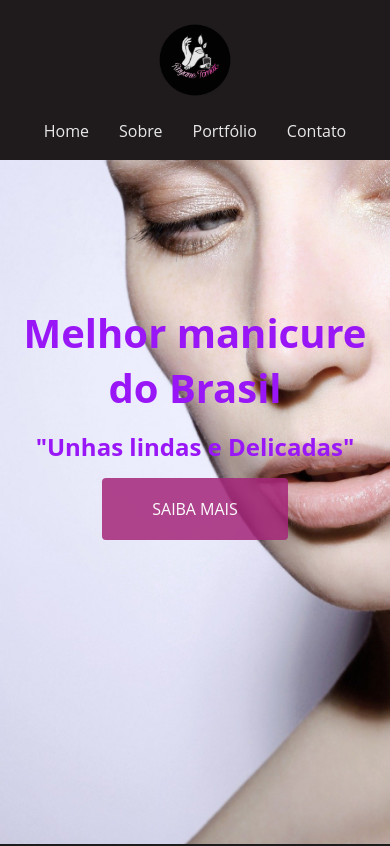
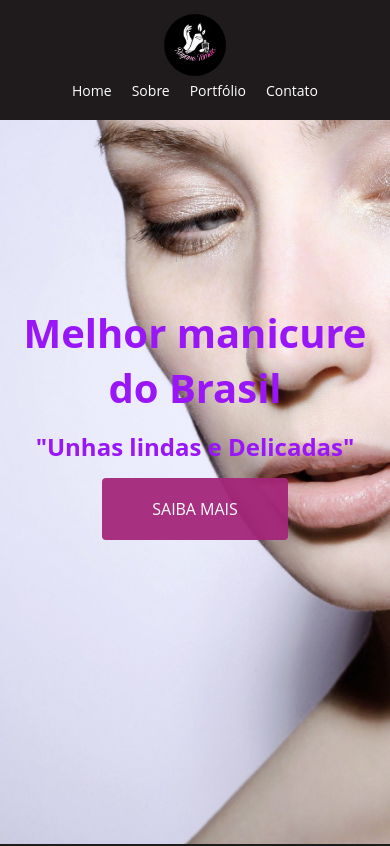
Before and after one commit to giulia05tomaz/Rayane-Manicure, a plain HTML site: page index.html in a window 390 px wide. Shown: the top 846 px of the page. Drawn offline with Linux system fonts and the light colour scheme.

Commit message:
Modificações Finais
deixando menu fixo

```diff
--- a/css/styles.css
+++ b/css/styles.css
@@ -16,7 +16,7 @@ nav,ul{
 a{
     text-decoration: none;
     cursor: pointer;
-    opacity: 0.9;
+
 }
 
 a:hover{
@@ -40,12 +40,21 @@ header{
 }
 
 header img{
-    width: 80px;
+    width: 70px;
 }
 
 header nav{
     display: flex;
+
 }
+
+header{
+    display: flex;
+    position: fixed;
+    height: 70px;
+}
+
+
 
 header li a{
     color: #fff;
@@ -66,14 +75,22 @@ header li:last-child{
     margin-right: 0;
 }
 
+
 @media (max-width: 700px){
     header {
-        height: 160px;
+        height: 120px;
         flex-direction: column;
     }
 
     header img{
-        margin-bottom: 15px;
+        margin-top: -10px;
+
+    }
+
+    header li {
+        font-size: 14px;
+        margin-top: -15px;
+        margin-left: 5px;
     }
 }
 
@@ -120,7 +137,7 @@ header li:last-child{
     }
 }
 
-/*CONHEÇA O HOTEL*/
+/*SOBRE MIM*/
 
 .conheca-meu-trabalho{
     background-color: #1d1c1c;
@@ -349,11 +366,11 @@ footer ul li:last-child{
 }
 
 footer ul li a{
-    color: #174f42;
+    color: #fe92da;
     font-size: 2rem;
 }
 
 footer p{
     text-align: center;
-    color: #174f42;
+    color: #fe92da;
 }
--- a/index.html
+++ b/index.html
@@ -1,6 +1,6 @@
 <!DOCTYPE html>
 
-<html>
+<html lang="pt">
     <head>
     <meta charset="utf-8">
     <meta name="viewport" content="width=device-width, initial-scale=1.0">
@@ -18,10 +18,11 @@
             <a href="#"><img src="img/logo-ray.png" alt="Hotel Paraíso" /></a>
 
             <nav>
-                <li><a href="">Home</a></li>
-                <li><a href="">Sobre</a></li>
-                <li><a href="">Portfólio</a></li>
-                <li><a href="">Contato</a></li>
+
+                <li><a href="index.html">Home</a></li>
+                <li><a href="#sobre">Sobre</a></li>
+                <li><a href="#conheca-meu-trabalho">Portfólio</a></li>
+                <li><a href="#contato">Contato</a></li>
 
             </nav>
         </header>
@@ -30,10 +31,10 @@
 
             <b><h1>Melhor manicure do Brasil</h1></b>
             <h3>"Unhas lindas e Delicadas"</h3>
-            <a class="btn" href="">Saiba mais</a>
+            <a class="btn" href="#sobre">Saiba mais</a>
         </section>
 
-        <section class="conheca-meu-trabalho">
+        <section class="conheca-meu-trabalho" id="conheca-meu-trabalho">
             <h3>Conheça meu trabalho</h3>
             <p>Lorem ipsum dolor sit amet consectetur adipisicing elit. Nam, corporis quisquam at, dicta vel exercitationem laudantium eveniet unde iusto laboriosam illum quas voluptate!
             Corporis in quisquam recusandae animi alias nam.</p>
@@ -46,7 +47,7 @@
             </ul>
         </section>
 
-        <section class="legenda-home">
+        <section class="legenda-home" id="sobre">
             <h3>Unhas Mais Lindas Do Brasil</h3>
             <p>Lorem ipsum dolor sit amet consectetur adipisicing elit. Ex similique voluptates eveniet ipsum
             repellat quidem sed neque adipisci nihil, eaque, beatae.</p>
@@ -78,7 +79,7 @@
 
         </section>
 
-        <section class="newsletter">
+        <section class="newsletter" id="contato">
             <h3>Newsletter</h3>
             <p>Lorem ipsum dolor sit amet consectetur adipisicing elit. Ad reiciendis excepturi ipsum consequuntur cum soluta a,
             sunt nesciunt.</p>
```
